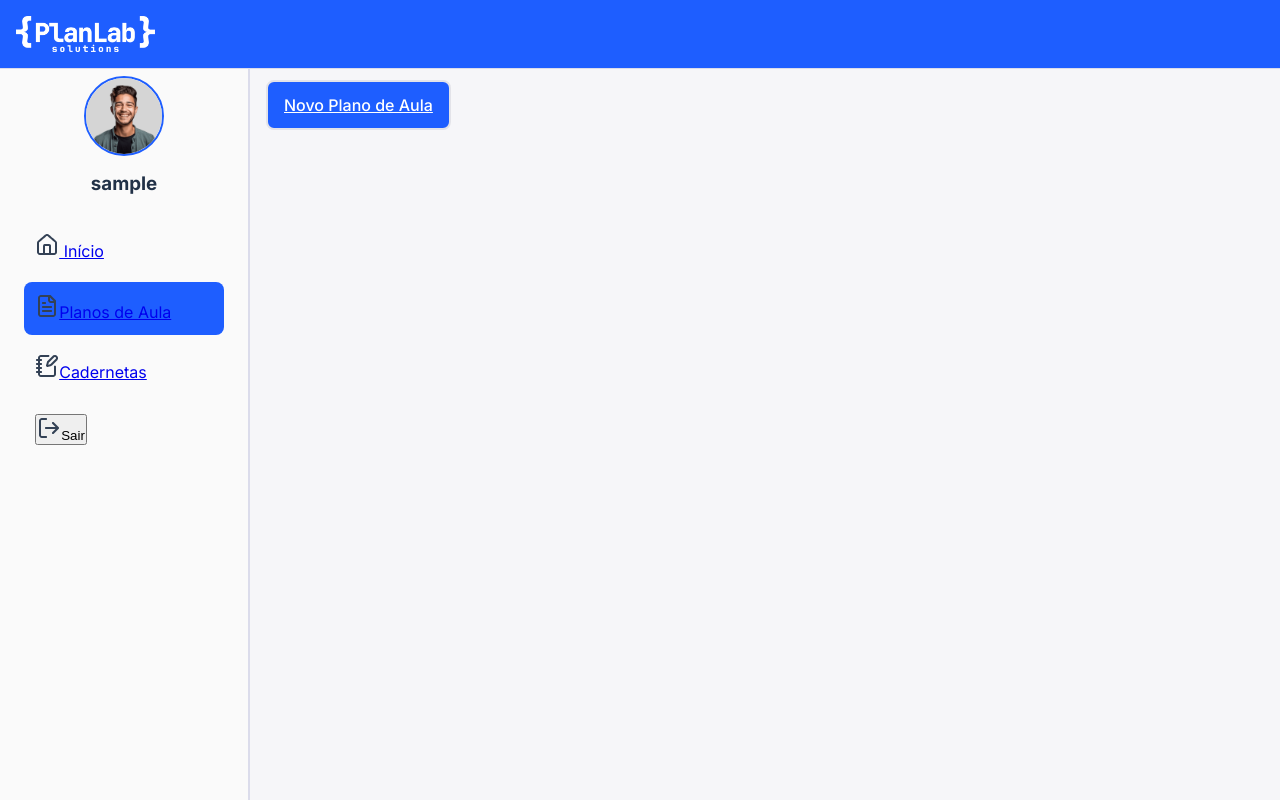
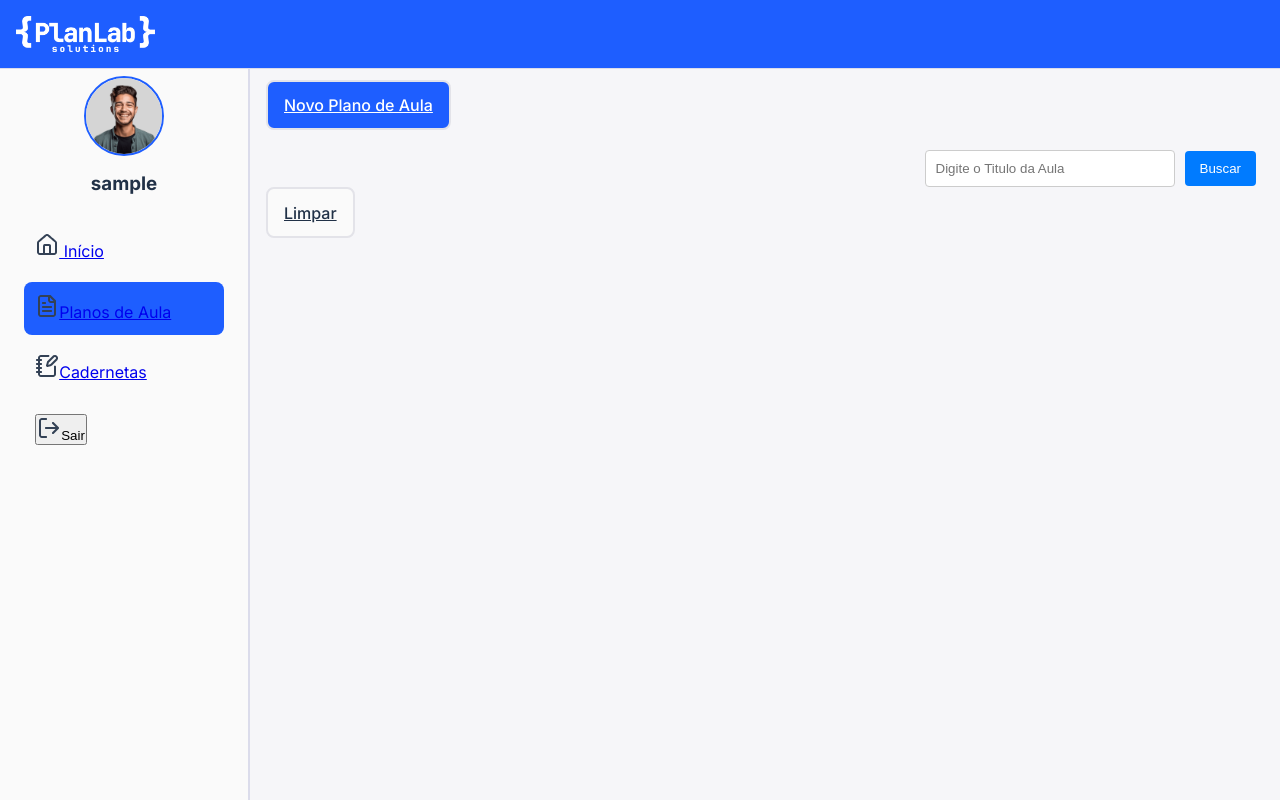
Before and after one commit to VanthuirMaia/EducMais, a Django app: page /pag_planos_de_aula/ in a window 1280 px wide. Run offline with Django 5.2, Linux system fonts and the light colour scheme; the visitor is signed in with stand-in values (Sample User, id 1); data that the repository does not hold is empty.

Commit message:
Adicionado Campo de Buscas

```diff
--- a/PlanLab/static/css/style.css
+++ b/PlanLab/static/css/style.css
@@ -998,3 +998,39 @@ body {
         height: calc(100vh - 60px);
     }
 }
+
+/* Estilos gerais para os botões */
+.botoes-acao {
+    display: flex;
+    justify-content: space-between;  /* Alinha os botões de forma que fiquem nas extremidades */
+    margin-bottom: 20px;  /* Adiciona um espaço entre os botões e o conteúdo abaixo */
+}
+
+/* Estilos para o campo de busca */
+.campo-busca form {
+    display: flex;
+    align-items: center;
+    justify-content: flex-end;  /* Alinha o formulário de busca à direita */
+    width: 100%;
+}
+
+.campo-busca input {
+    padding: 10px;
+    border: 1px solid #ccc;
+    border-radius: 4px;
+    margin-right: 10px;  /* Espaço entre o campo de input e o botão */
+    width: 250px;  /* Largura do campo de pesquisa */
+}
+
+.campo-busca button {
+    padding: 10px 15px;
+    background-color: #007bff;  /* Cor de fundo do botão */
+    color: white;
+    border: none;
+    border-radius: 4px;
+    cursor: pointer;
+}
+
+.campo-busca button:hover {
+    background-color: #0056b3;  /* Efeito ao passar o mouse */
+}
--- a/PlanLab/templates/pag_planos_de_aula.html
+++ b/PlanLab/templates/pag_planos_de_aula.html
@@ -60,40 +60,52 @@
 
     <main class="conteudo-principal">
         <div class="botoes-acao">
+            <!-- Botão de Criar Plano de Aula -->
             <a href="{% url 'form_aula' %}" class="botao botao-primario">Novo Plano de Aula</a>
+        </div>
+        <div class="campo-busca">
+            <!-- Alinhamento dos Botões com Flexbox -->
+            <div class="campo-busca-wrapper">
+                <form method="get" action="{% url 'pag_planos_de_aula' %}">
+                    <input type="text" name="q" placeholder="Digite o Titulo da Aula" value="{{ query }}">
+                    <button type="submit" class="botao botao-primario">Buscar</button>
+                </form>
+                <!-- Botão Limpar -->
+            </div>
+            <div class="botoes-acao">
+                <a href="{% url 'pag_planos_de_aula' %}" class="botao botao-secundario">Limpar</a>
+            </div>
         </div>
         <div class="grade" id="grade-planos">
             {% for aula in aulas %}
-            <a href="{% url 'plano' aula.id %}" class="cartao">  <!-- Link que leva à página do plano -->
+            <a href="{% url 'plano' aula.id %}" class="cartao">
                 <div class="cartao-cabecalho">
                     <h3>
                         <span class="indicador-disciplina" style="background-color: #0070f3;"></span>
-                        {{ aula.titulo }}  <!-- Exibe o título da aula -->
+                        {{ aula.titulo }}
                     </h3>
                     <span>⋮</span>
                 </div>
                 <div class="cartao-info">
                     <span class="cartao-rotulo">Disciplina:</span>
-                    <span>{{ aula.disciplina.nome }}</span>  <!-- Exibe a disciplina da aula -->
+                    <span>{{ aula.disciplina.nome }}</span>
                 </div>
                 <div class="cartao-info">
                     <span class="cartao-rotulo">Data:</span>
-                    <span>{{ aula.data_aula|date:"d.m.Y" }}</span>  <!-- Exibe a data formatada -->
+                    <span>{{ aula.data_aula|date:"d.m.Y" }}</span>
                 </div>
                 <div class="cartao-info">
                     <span class="cartao-rotulo">Turma:</span>
-                    <span>{{ aula.turma.nome }}</span>  <!-- Exibe a classe -->
+                    <span>{{ aula.turma.nome }}</span>
                 </div>
                 <div class="cartao-info">
                     <span class="cartao-rotulo">Período:</span>
-                    <span>{{ aula.semestre.descricao }}</span>  <!-- Exibe o semestre -->
+                    <span>{{ aula.semestre.descricao }}</span>
                 </div>
-
-            </a>  <!-- Fecha o link do card -->
+            </a>
             {% endfor %}
         </div>
     </main>
-
 
 
     <script>
--- a/PlanLab/urls.py
+++ b/PlanLab/urls.py
@@ -17,8 +17,7 @@ urlpatterns = [
     path('plano/<int:plano_id>/editar/', views.form_editar_aula, name='form_editar_aula'),
     path('plano/<int:plano_id>/excluir/', views.excluir_plano, name='excluir_plano'),
     path('copiar_plano/<int:id>/', views.copiar_plano, name='copiar_plano'),
-
-
+    path('buscar_planos/', views.buscar_planos, name='buscar_planos'),
 
     path('caderneta/<int:id>/', views.caderneta, name='caderneta'),  # Caderneta
     path('pag_cadernetas/', views.pag_cadernetas, name='pag_cadernetas'),
@@ -26,6 +25,8 @@ urlpatterns = [
     path('caderneta/<int:caderneta_id>/editar/', views.form_editar_caderneta, name='form_editar_caderneta'),
     path('caderneta/excluir/<int:id>/', views.excluir_caderneta, name='excluir_caderneta'),
     path('copiar_caderneta/<int:id>/', views.copiar_caderneta, name='copiar_caderneta'),
+    path('buscar_cadernetas/', views.buscar_cadernetas, name='buscar_cadernetas'),
+
 
 
 
--- a/PlanLab/views.py
+++ b/PlanLab/views.py
@@ -12,8 +12,19 @@ def home(request):
 
 @login_required
 def pag_planos_de_aula(request):
-    aulas = Aula.objects.all()
-    return render(request, 'pag_planos_de_aula.html', {'aulas': aulas})
+    query = request.GET.get('q', '')  # Pega o parâmetro 'q' da URL (se houver)
+
+    if query:
+        # Se houver uma busca, filtra os planos de aula com base no título
+        aulas = Aula.objects.filter(titulo__icontains=query)
+    else:
+        # Se não houver busca, retorna todos os planos de aula
+        aulas = Aula.objects.all()
+
+    return render(request, 'pag_planos_de_aula.html', {
+        'aulas': aulas,  # Passa os planos de aula para o template
+        'query': query   # Passa o termo de busca para manter o campo preenchido
+    })
 
 @login_required
 def plano(request, id):
@@ -112,9 +123,17 @@ def copiar_plano(request, id):
     return redirect('form_editar_aula', plano_id=aula_copiada.id)
 
 
+def buscar_planos(request):
+    query = request.GET.get('q', '')  # Pega o parâmetro de busca da URL
+    planos = Aula.objects.all()  # Recupera todos os planos de aula
 
+    if query:  # Se houver um termo de busca
+        planos = planos.filter(titulo__icontains=query)  # Filtra os planos de aula pelo título
 
-
+    return render(request, 'planlab/pag_planos_de_aula.html', {  # Corrija para o caminho correto
+        'planos': planos,
+        'query': query
+    })
 
 
 
@@ -227,6 +246,19 @@ def copiar_caderneta(request, id):
     return redirect('form_editar_caderneta', caderneta_id=caderneta_copiada.id)
 
 @login_required
+def buscar_cadernetas(request):
+    query = request.GET.get('q', '')  # Pega o parâmetro de busca da URL
+    cadernetas = Caderneta.objects.all()  # Recupera todos os planos de aula
+
+    if query:  # Se houver um termo de busca
+        cadernetas = cadernetas.filter(titulo__icontains=query)  # Filtra os planos de aula pelo título
+
+    return render(request, 'planlab/pag_cadernetas.html', {  # Corrija para o caminho correto
+        'cadernetas': cadernetas,
+        'query': query
+    })
+
+@login_required
 def home(request):
     planos = Aula.objects.filter(usuario=request.user)  # Assume que você tem um campo 'usuario' nos modelos
     cadernetas = Caderneta.objects.filter(usuario=request.user)
```
Also changed, not shown: PlanLab/templates/pag_cadernetas.html (+13 -0 lines).
